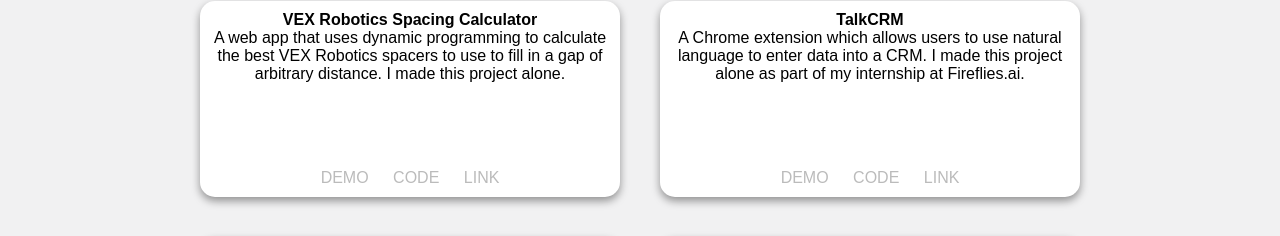
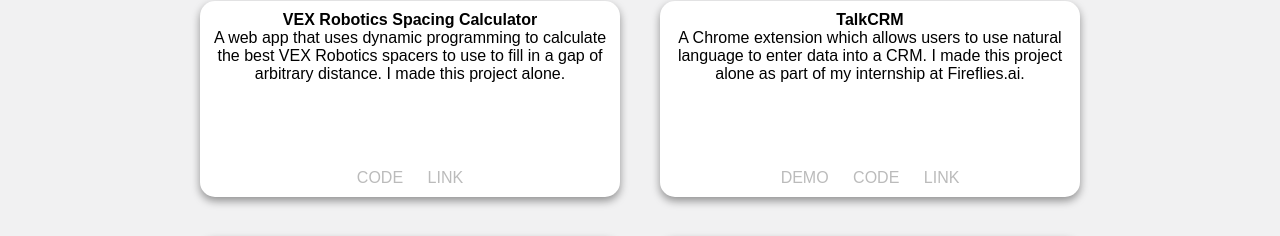
Before and after one commit to shatayu/shatayu.github.io, a plain HTML site: page index.html in a window 1280 px wide. Shown: the part 1881-2117 px from the top of the page. Drawn offline with Linux system fonts and the light colour scheme; a web font is replaced by a local one.

Commit message:
remove demo from spacing calc

```diff
--- a/index.html
+++ b/index.html
@@ -116,9 +116,6 @@
                 </div>
                 <div id="spacer" style="width: 200px; height: 50px;  display:inline-block"></div>
                 <div class="projectFooter">
-                    <span class="footerEntity projectDemo">
-                        DEMO
-                    </span>
                     <span class="footerEntity projectCode">
                         <a href="https://github.com/shatayu/SpacingCalcJS">CODE</a>
                     </span>
```
